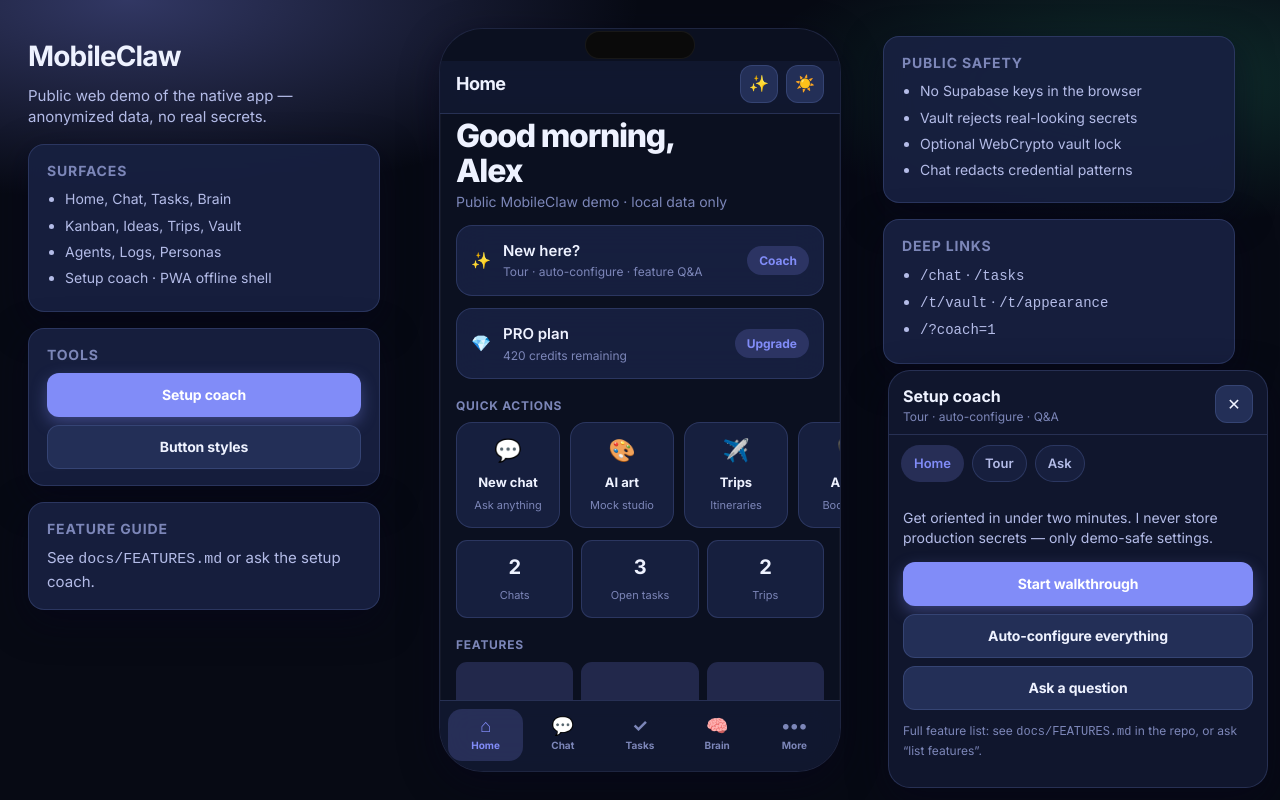
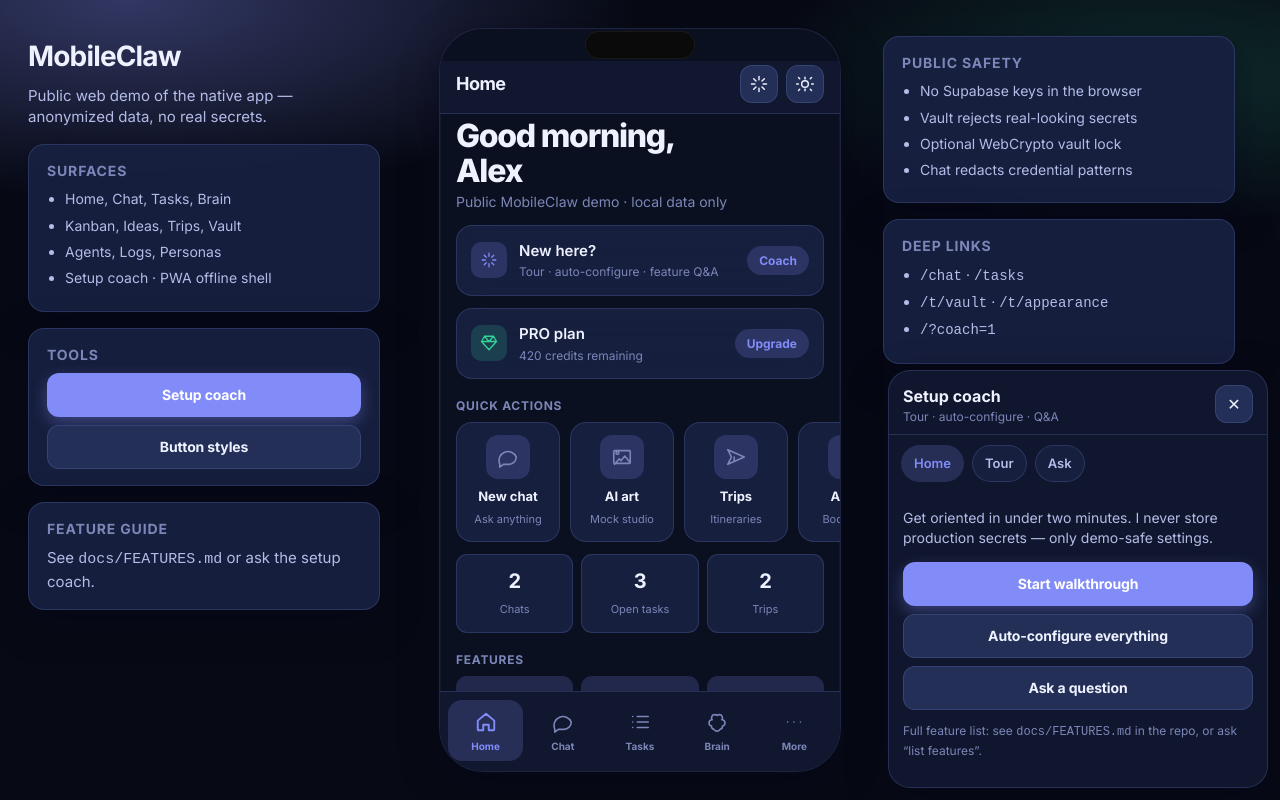
Before and after one commit to brianference/openclaw-one, a React (Vite) app: page / in a window 1280 px wide. Built offline with nearby package versions, Linux system fonts and the light colour scheme.

Commit message:
design: SVG icon system from ui-ux-pro-max — replace emoji chrome icons
Plugin findings: no emoji as structural icons. Add Lucide-style stroke icons for tabs, home tiles, more hub, coach FAB, theme toggle. IconBadge tiles, reduced-motion, design findings doc.

```diff
--- a/src/components/PhoneShell.tsx
+++ b/src/components/PhoneShell.tsx
@@ -1,13 +1,14 @@
 import type { ReactNode } from 'react'
 import type { ButtonStyle, TabId } from '../data/seed'
 import type { ThemeMode } from '../data/seed'
+import { Icon, TAB_ICONS } from './icons'
 
-const TABS: { id: TabId; label: string; icon: string }[] = [
-  { id: 'home', label: 'Home', icon: '⌂' },
-  { id: 'chat', label: 'Chat', icon: '💬' },
-  { id: 'tasks', label: 'Tasks', icon: '✓' },
-  { id: 'brain', label: 'Brain', icon: '🧠' },
-  { id: 'more', label: 'More', icon: '•••' },
+const TABS: { id: TabId; label: string }[] = [
+  { id: 'home', label: 'Home' },
+  { id: 'chat', label: 'Chat' },
+  { id: 'tasks', label: 'Tasks' },
+  { id: 'brain', label: 'Brain' },
+  { id: 'more', label: 'More' },
 ]
 
 const TITLES: Record<TabId, string> = {
@@ -31,7 +32,7 @@ export type PhoneShellProps = {
 }
 
 /**
- * iPhone-style chrome + desktop rails. No design-compare in primary nav.
+ * iPhone-style chrome + desktop rails. SVG icons (no emoji nav).
  */
 export function PhoneShell({
   tab,
@@ -67,12 +68,7 @@ export function PhoneShell({
         <div className="desktop-card">
           <h3>Tools</h3>
           {onOpenCoach ? (
-            <button
-              type="button"
-              className="btn"
-              style={{ width: '100%' }}
-              onClick={onOpenCoach}
-            >
+            <button type="button" className="btn" style={{ width: '100%' }} onClick={onOpenCoach}>
               Setup coach
             </button>
           ) : null}
@@ -104,7 +100,7 @@ export function PhoneShell({
           <div className="top-actions">
             {onOpenCoach ? (
               <button type="button" className="icon-btn" aria-label="Setup coach" onClick={onOpenCoach}>
-                ✨
+                <Icon name="sparkles" size={20} />
               </button>
             ) : null}
             <button
@@ -113,7 +109,7 @@ export function PhoneShell({
               aria-label="Toggle light and dark mode"
               onClick={onToggleTheme}
             >
-              {themeMode === 'dark' ? '☀️' : '🌙'}
+              <Icon name={themeMode === 'dark' ? 'sun' : 'moon'} size={20} />
             </button>
           </div>
         </header>
@@ -144,23 +140,26 @@ export function PhoneShell({
             }
           }}
         >
-          {TABS.map((t) => (
+          {TABS.map((t) => {
+            const active = tab === t.id
+            return (
               <button
                 key={t.id}
                 type="button"
                 role="tab"
-              className={`tab${tab === t.id ? ' is-active' : ''}`}
-              aria-selected={tab === t.id}
-              aria-current={tab === t.id ? 'page' : undefined}
-              tabIndex={tab === t.id ? 0 : -1}
+                className={`tab${active ? ' is-active' : ''}`}
+                aria-selected={active}
+                aria-current={active ? 'page' : undefined}
+                tabIndex={active ? 0 : -1}
                 onClick={() => onTabChange(t.id)}
               >
-              <span className="tab-ico" aria-hidden>
-                {t.icon}
+                <span className="tab-ico">
+                  <Icon name={TAB_ICONS[t.id]} size={22} strokeWidth={active ? 2.1 : 1.75} />
                 </span>
                 {t.label}
               </button>
-          ))}
+            )
+          })}
         </nav>
       </div>
 
--- a/src/components/SetupAssistant.tsx
+++ b/src/components/SetupAssistant.tsx
@@ -10,6 +10,7 @@ import {
 import { markAutoConfigured, patchSetup } from '../lib/store'
 import { useDemoStore } from '../lib/useDemoStore'
 import { redactSecrets } from '../lib/security'
+import { Icon } from './icons'
 
 export type SetupAssistantProps = {
   open: boolean
@@ -164,7 +165,7 @@ export function SetupAssistant({ open, onOpenChange, onNavigate }: SetupAssistan
           onClick={() => onOpenChange(true)}
           aria-label="Open setup coach"
         >
-          <span aria-hidden>✨</span>
+          <Icon name="sparkles" size={18} />
           Setup
           {!state.setup.walkthroughCompleted && !state.setup.coachDismissed ? (
             <span className="coach-dot" aria-hidden />
--- /dev/null
+++ b/src/components/icons.tsx
@@ -0,0 +1,136 @@
+/**
+ * Lucide-style stroke icons (24×24 viewBox).
+ * ui-ux-pro-max: no emoji as structural icons — vector only, one stroke language.
+ */
+
+export type IconName =
+  | 'home'
+  | 'chat'
+  | 'tasks'
+  | 'brain'
+  | 'more'
+  | 'sparkles'
+  | 'sun'
+  | 'moon'
+  | 'gem'
+  | 'image'
+  | 'plane'
+  | 'phone'
+  | 'shield'
+  | 'bolt'
+  | 'board'
+  | 'scroll'
+  | 'check'
+  | 'idea'
+  | 'masks'
+  | 'link'
+  | 'sliders'
+  | 'chevron'
+  | 'message'
+  | 'note'
+  | 'todo'
+  | 'research'
+  | 'all'
+
+export type IconProps = {
+  name: IconName
+  size?: number
+  className?: string
+  strokeWidth?: number
+  /** When true, parent supplies color via currentColor */
+  title?: string
+}
+
+const PATHS: Record<IconName, string> = {
+  home: 'M3 10.5 12 3l9 7.5V20a1 1 0 0 1-1 1h-5v-6H9v6H4a1 1 0 0 1-1-1v-9.5z',
+  chat: 'M21 12a8 8 0 0 1-8 8H7l-4 3v-3.5A8 8 0 1 1 21 12z',
+  tasks: 'M9 6h12M9 12h12M9 18h12M4 6h.01M4 12h.01M4 18h.01',
+  brain:
+    'M9.5 4a3.5 3.5 0 0 0-2.8 5.6A3.5 3.5 0 0 0 6 16.5c0 1.7 1.1 3.1 2.6 3.4.5 1.2 1.7 2.1 3.1 2.1h.6c1.4 0 2.6-.9 3.1-2.1 1.5-.3 2.6-1.7 2.6-3.4a3.5 3.5 0 0 0-.7-6.9A3.5 3.5 0 0 0 14.5 4c-.9 0-1.7.3-2.3.9A3.5 3.5 0 0 0 9.5 4z',
+  more: 'M5 12h.01M12 12h.01M19 12h.01',
+  sparkles: 'M12 3v4M12 17v4M3 12h4M17 12h4M5.6 5.6l2.8 2.8M15.6 15.6l2.8 2.8M18.4 5.6l-2.8 2.8M8.4 15.6l-2.8 2.8',
+  sun: 'M12 4v2M12 18v2M4 12H2M22 12h-2M5.6 5.6 4.2 4.2M19.8 19.8l-1.4-1.4M18.4 5.6l1.4-1.4M4.2 19.8l1.4-1.4M12 8a4 4 0 1 1 0 8 4 4 0 0 1 0-8z',
+  moon: 'M20 14.5A8.5 8.5 0 1 1 9.5 4 7 7 0 0 0 20 14.5z',
+  gem: 'M6 3h12l4 7-10 11L2 10 6 3zm0 0 6 7 6-7M2 10h20',
+  image: 'M4 5h16a1 1 0 0 1 1 1v12a1 1 0 0 1-1 1H4a1 1 0 0 1-1-1V6a1 1 0 0 1 1-1zm3 4a1.5 1.5 0 1 0 0-3 1.5 1.5 0 0 0 0 3zm13 8-5-6-4 5-2-2-5 6',
+  plane: 'M10 17 21 12 3 4l4 8-4 8 7-3zm0 0v-5',
+  phone: 'M7 3h4l1 4-2 1a12 12 0 0 0 5 5l1-2 4 1v4c0 1-1 2-2 2C10 18 6 14 6 5c0-1 1-2 1-2z',
+  shield: 'M12 3 4 6v6c0 5 3.5 8.5 8 10 4.5-1.5 8-5 8-10V6l-8-3z',
+  bolt: 'M13 2 4 14h7l-1 8 10-14h-7l0-6z',
+  board: 'M4 4h6v16H4V4zm10 0h6v10h-6V4z',
+  scroll: 'M8 4h9a2 2 0 0 1 2 2v12a1 1 0 0 1-1 1H8a3 3 0 0 1-3-3V7a3 3 0 0 1 3-3zm0 4h8M8 12h6',
+  check: 'M5 12.5 9.5 17 19 7',
+  idea: 'M9 18h6M10 21h4M12 3a6 6 0 0 0-3 11c.6.5 1 1.2 1 2h4c0-.8.4-1.5 1-2A6 6 0 0 0 12 3z',
+  masks: 'M7 8c0-2 2-4 5-4s5 2 5 4v3c0 3-2 5-5 5S7 14 7 11V8zm0 0C5 8 3 9 3 11s2 4 4 3m10-6c2 0 4 1 4 3s-2 4-4 3',
+  link: 'M10 13a5 5 0 0 0 7 0l2-2a5 5 0 0 0-7-7l-1 1M14 11a5 5 0 0 0-7 0l-2 2a5 5 0 0 0 7 7l1-1',
+  sliders: 'M4 6h10M18 6h2M4 12h4M12 12h8M4 18h12M20 18h0M14 4v4M8 10v4M16 16v4',
+  chevron: 'M9 6l6 6-6 6',
+  message: 'M21 12a8 8 0 0 1-8 8H7l-4 3v-3.5A8 8 0 1 1 21 12z',
+  note: 'M7 3h8l4 4v14H7V3zm8 0v4h4M9 12h6M9 16h4',
+  todo: 'M9 12l2 2 4-4M7 4h10a2 2 0 0 1 2 2v12a2 2 0 0 1-2 2H7a2 2 0 0 1-2-2V6a2 2 0 0 1 2-2z',
+  research: 'M10 18a7 7 0 1 1 0-14 7 7 0 0 1 0 14zm5-2 5 5',
+  all: 'M4 6h16M4 12h16M4 18h10',
+}
+
+/**
+ * Stroke icon — uses currentColor so theme tokens drive color.
+ */
+export function Icon({ name, size = 22, className, strokeWidth = 1.75, title }: IconProps) {
+  const d = PATHS[name]
+  return (
+    <svg
+      className={className}
+      width={size}
+      height={size}
+      viewBox="0 0 24 24"
+      fill="none"
+      stroke="currentColor"
+      strokeWidth={strokeWidth}
+      strokeLinecap="round"
+      strokeLinejoin="round"
+      aria-hidden={title ? undefined : true}
+      role={title ? 'img' : undefined}
+    >
+      {title ? <title>{title}</title> : null}
+      <path d={d} />
+    </svg>
+  )
+}
+
+/** Icon in a soft primary tile (home features / more rows). */
+export function IconBadge({
+  name,
+  tone = 'primary',
+}: {
+  name: IconName
+  tone?: 'primary' | 'accent' | 'success' | 'warn' | 'muted'
+}) {
+  return (
+    <span className={`icon-badge icon-badge--${tone}`} aria-hidden>
+      <Icon name={name} size={18} />
+    </span>
+  )
+}
+
+export const TAB_ICONS: Record<string, IconName> = {
+  home: 'home',
+  chat: 'chat',
+  tasks: 'tasks',
+  brain: 'brain',
+  more: 'more',
+}
+
+export const HUB_ICONS: Record<string, IconName> = {
+  kanban: 'board',
+  ideas: 'idea',
+  trips: 'plane',
+  vault: 'shield',
+  agents: 'bolt',
+  logs: 'scroll',
+  personas: 'masks',
+  art: 'image',
+  phone: 'phone',
+  paywall: 'gem',
+  connection: 'link',
+  appearance: 'sliders',
+}
--- a/src/components/screens/HomeScreen.tsx
+++ b/src/components/screens/HomeScreen.tsx
@@ -1,5 +1,6 @@
 import { useDemoStore } from '../../lib/useDemoStore'
 import type { MoreView, TabId } from '../../data/seed'
+import { Icon, IconBadge } from '../icons'
 
 export type HomeScreenProps = {
   onOpenTab: (tab: TabId) => void
@@ -16,6 +17,7 @@ function greeting(): string {
 
 /**
  * MobileClaw Home — greeting, plan, quick actions, stats, feature grid.
+ * Icons: SVG (ui-ux-pro-max: no emoji as structural icons).
  */
 export function HomeScreen({ onOpenTab, onOpenMore, onOpenCoach }: HomeScreenProps) {
   const s = useDemoStore()
@@ -37,7 +39,7 @@ export function HomeScreen({ onOpenTab, onOpenMore, onOpenCoach }: HomeScreenPro
           style={{ marginBottom: 12, width: 'calc(100% - 32px)', cursor: 'pointer' }}
           onClick={onOpenCoach}
         >
-          <span aria-hidden>✨</span>
+          <IconBadge name="sparkles" />
           <div style={{ flex: 1, textAlign: 'left' }}>
             <p className="row-title" style={{ margin: 0 }}>
               New here?
@@ -51,7 +53,7 @@ export function HomeScreen({ onOpenTab, onOpenMore, onOpenCoach }: HomeScreenPro
       ) : null}
 
       <div className="banner">
-        <span aria-hidden>💎</span>
+        <IconBadge name="gem" tone="accent" />
         <div style={{ flex: 1 }}>
           <p className="row-title" style={{ margin: 0 }}>
             {s.user.tier.toUpperCase()} plan
@@ -66,27 +68,37 @@ export function HomeScreen({ onOpenTab, onOpenMore, onOpenCoach }: HomeScreenPro
       <p className="section">Quick actions</p>
       <div className="h-scroll">
         <button type="button" className="tile" onClick={() => onOpenTab('chat')}>
-          <span className="emoji">💬</span>
+          <span className="tile-ico">
+            <Icon name="chat" size={22} />
+          </span>
           <strong>New chat</strong>
           <span>Ask anything</span>
         </button>
         <button type="button" className="tile" onClick={() => onOpenMore('art')}>
-          <span className="emoji">🎨</span>
+          <span className="tile-ico">
+            <Icon name="image" size={22} />
+          </span>
           <strong>AI art</strong>
           <span>Mock studio</span>
         </button>
         <button type="button" className="tile" onClick={() => onOpenMore('trips')}>
-          <span className="emoji">✈️</span>
+          <span className="tile-ico">
+            <Icon name="plane" size={22} />
+          </span>
           <strong>Trips</strong>
           <span>Itineraries</span>
         </button>
         <button type="button" className="tile" onClick={() => onOpenMore('phone')}>
-          <span className="emoji">📞</span>
+          <span className="tile-ico">
+            <Icon name="phone" size={22} />
+          </span>
           <strong>AI call</strong>
           <span>Book table</span>
         </button>
         <button type="button" className="tile" onClick={() => onOpenMore('vault')}>
-          <span className="emoji">🛡️</span>
+          <span className="tile-ico">
+            <Icon name="shield" size={22} />
+          </span>
           <strong>Vault</strong>
           <span>Demo secrets</span>
         </button>
@@ -110,29 +122,29 @@ export function HomeScreen({ onOpenTab, onOpenMore, onOpenCoach }: HomeScreenPro
       <p className="section">Features</p>
       <div className="grid3">
         <button type="button" className="f-tile" onClick={() => onOpenTab('brain')}>
-          🧠<br />
-          Brain
+          <Icon name="brain" size={24} />
+          <span>Brain</span>
         </button>
         <button type="button" className="f-tile" onClick={() => onOpenMore('vault')}>
-          🛡️<br />
-          Vault
+          <Icon name="shield" size={24} />
+          <span>Vault</span>
         </button>
         <button type="button" className="f-tile" onClick={() => onOpenTab('tasks')}>
-          ✅<br />
-          Tasks
+          <Icon name="check" size={24} />
+          <span>Tasks</span>
         </button>
         <button type="button" className="f-tile" onClick={() => onOpenMore('agents')}>
           <span className="badge">Pro</span>
-          ⚡<br />
-          Agents
+          <Icon name="bolt" size={24} />
+          <span>Agents</span>
         </button>
         <button type="button" className="f-tile" onClick={() => onOpenMore('kanban')}>
-          📋<br />
-          Kanban
+          <Icon name="board" size={24} />
+          <span>Kanban</span>
         </button>
         <button type="button" className="f-tile" onClick={() => onOpenMore('logs')}>
-          📜<br />
-          Logs
+          <Icon name="scroll" size={24} />
+          <span>Logs</span>
         </button>
       </div>
 
@@ -140,12 +152,14 @@ export function HomeScreen({ onOpenTab, onOpenMore, onOpenCoach }: HomeScreenPro
       <div className="card">
         {s.conversations.slice(0, 4).map((c) => (
           <button key={c.id} type="button" className="row" onClick={() => onOpenTab('chat')}>
-            <span className="row-ico">💬</span>
+            <IconBadge name="message" />
             <span>
               <p className="row-title">{c.title}</p>
               <p className="row-sub">{new Date(c.updatedAt).toLocaleDateString()}</p>
             </span>
-            <span className="chev">›</span>
+            <span className="chev">
+              <Icon name="chevron" size={18} />
+            </span>
           </button>
         ))}
       </div>
@@ -154,7 +168,9 @@ export function HomeScreen({ onOpenTab, onOpenMore, onOpenCoach }: HomeScreenPro
       <div className="h-scroll">
         {s.trips.map((t) => (
           <button key={t.id} type="button" className="tile" onClick={() => onOpenMore('trips')}>
-            <span className="emoji">{t.emoji}</span>
+            <span className="tile-ico">
+              <Icon name="plane" size={22} />
+            </span>
             <strong>{t.title}</strong>
             <span>{t.destination}</span>
           </button>
--- a/src/components/screens/MoreScreen.tsx
+++ b/src/components/screens/MoreScreen.tsx
@@ -34,6 +34,7 @@ import {
   markVaultLocked,
   unlockVaultPayload,
 } from '../../lib/vaultCrypto'
+import { HUB_ICONS, Icon, IconBadge } from '../icons'
 
 export type MoreScreenProps = {
   view: MoreView
@@ -41,19 +42,19 @@ export type MoreScreenProps = {
   onOpenCoach?: () => void
 }
 
-const HUB: { view: MoreView; icon: string; title: string; sub: string }[] = [
-  { view: 'kanban', icon: '📋', title: 'Kanban', sub: 'Drag cards between columns' },
-  { view: 'ideas', icon: '💡', title: 'Ideas', sub: 'Capture & cycle status' },
-  { view: 'trips', icon: '✈️', title: 'Trips', sub: 'Itineraries' },
-  { view: 'vault', icon: '🛡️', title: 'Vault', sub: 'Demo secrets + optional lock' },
-  { view: 'agents', icon: '⚡', title: 'Agents', sub: 'Ping simulated fleet' },
-  { view: 'logs', icon: '📜', title: 'Logs', sub: 'Local activity stream' },
-  { view: 'personas', icon: '🎭', title: 'Personas', sub: 'Built-in assistants' },
-  { view: 'art', icon: '🎨', title: 'AI Art', sub: 'Mock generation' },
-  { view: 'phone', icon: '📞', title: 'Phone booking', sub: 'Mock reservation' },
-  { view: 'paywall', icon: '💎', title: 'Plans', sub: 'Subscription UI' },
-  { view: 'connection', icon: '🔗', title: 'Connection', sub: 'Safe endpoints' },
-  { view: 'appearance', icon: '🎛️', title: 'Appearance', sub: '3 button systems' },
+const HUB: { view: MoreView; title: string; sub: string }[] = [
+  { view: 'kanban', title: 'Kanban', sub: 'Drag cards between columns' },
+  { view: 'ideas', title: 'Ideas', sub: 'Capture & cycle status' },
+  { view: 'trips', title: 'Trips', sub: 'Itineraries' },
+  { view: 'vault', title: 'Vault', sub: 'Demo secrets + optional lock' },
+  { view: 'agents', title: 'Agents', sub: 'Ping simulated fleet' },
+  { view: 'logs', title: 'Logs', sub: 'Local activity stream' },
+  { view: 'personas', title: 'Personas', sub: 'Built-in assistants' },
+  { view: 'art', title: 'AI Art', sub: 'Mock generation' },
+  { view: 'phone', title: 'Phone booking', sub: 'Mock reservation' },
+  { view: 'paywall', title: 'Plans', sub: 'Subscription UI' },
+  { view: 'connection', title: 'Connection', sub: 'Safe endpoints' },
+  { view: 'appearance', title: 'Appearance', sub: '3 button systems' },
 ]
 
 type CreateKind = 'kanban' | 'idea' | 'trip' | 'vault' | 'agent' | 'art' | 'phone' | null
@@ -184,25 +185,29 @@ export function MoreScreen({ view, onView, onOpenCoach }: MoreScreenProps) {
               background: 'var(--surface)',
             }}
           >
-            <span aria-hidden>✨</span>
+            <IconBadge name="sparkles" />
             <div style={{ flex: 1, textAlign: 'left' }}>
               <p className="row-title" style={{ margin: 0 }}>
                 Setup coach
               </p>
               <p className="row-sub">Tour, auto-configure, and feature Q&A</p>
             </div>
-            <span className="chev">›</span>
+            <span className="chev">
+              <Icon name="chevron" size={18} />
+            </span>
           </button>
         ) : null}
         <div className="card">
           {HUB.map((item) => (
             <button key={item.view} type="button" className="row" onClick={() => onView(item.view)}>
-              <span className="row-ico">{item.icon}</span>
+              <IconBadge name={HUB_ICONS[item.view] || 'more'} />
               <span>
                 <p className="row-title">{item.title}</p>
                 <p className="row-sub">{item.sub}</p>
               </span>
-              <span className="chev">›</span>
+              <span className="chev">
+                <Icon name="chevron" size={18} />
+              </span>
             </button>
           ))}
         </div>
--- a/src/styles.css
+++ b/src/styles.css
@@ -442,9 +442,57 @@ a { color: var(--primary); }
   border: var(--hairline); background: var(--surface);
   text-align: center; cursor: pointer; color: inherit;
 }
-.tile .emoji { font-size: 22px; display: block; margin-bottom: 6px; }
+.tile .emoji,
+.tile-ico {
+  display: flex;
+  align-items: center;
+  justify-content: center;
+  width: 44px;
+  height: 44px;
+  margin: 0 auto 8px;
+  border-radius: 12px;
+  background: var(--primary-soft);
+  color: var(--primary);
+}
 .tile strong { display: block; font-size: 13px; }
 .tile span { font-size: 11px; color: var(--text-muted); }
+
+.icon-badge {
+  width: 36px;
+  height: 36px;
+  border-radius: 10px;
+  display: inline-flex;
+  align-items: center;
+  justify-content: center;
+  flex-shrink: 0;
+  background: var(--primary-soft);
+  color: var(--primary);
+}
+.icon-badge--accent {
+  background: color-mix(in srgb, var(--accent) 18%, transparent);
+  color: var(--accent);
+}
+.icon-badge--success {
+  background: color-mix(in srgb, var(--success) 18%, transparent);
+  color: var(--success);
+}
+.icon-badge--warn {
+  background: color-mix(in srgb, var(--warning) 18%, transparent);
+  color: var(--warning);
+}
+.icon-badge--muted {
+  background: var(--surface2);
+  color: var(--text-dim);
+}
+
+.tab-ico {
+  display: flex;
+  align-items: center;
+  justify-content: center;
+  width: 28px;
+  height: 28px;
+}
+.tab-ico svg { display: block; }
 
 .stats {
   display: grid; grid-template-columns: repeat(3, 1fr); gap: 8px;
@@ -463,9 +511,46 @@ a { color: var(--primary); }
 }
 .f-tile {
   aspect-ratio: 1; border: none; border-radius: var(--radius-sm);
-  background: var(--primary-soft); color: var(--text);
+  background: var(--primary-soft);
+  color: var(--text);
   display: flex; flex-direction: column; align-items: center; justify-content: center;
-  gap: 6px; cursor: pointer; font-size: 12px; font-weight: 600; position: relative;
+  gap: 8px; cursor: pointer; font-size: 12px; font-weight: 600; position: relative;
+  min-height: 88px;
+}
+.f-tile svg { color: var(--primary); }
+.f-tile span {
+  color: var(--text);
+  font-size: 12px;
+  font-weight: 600;
+}
+
+.row-ico {
+  width: 36px;
+  height: 36px;
+  border-radius: 10px;
+  display: flex;
+  align-items: center;
+  justify-content: center;
+  background: var(--primary-soft);
+  color: var(--primary);
+  flex-shrink: 0;
+}
+
+.chev {
+  margin-left: auto;
+  display: inline-flex;
+  align-items: center;
+  color: var(--text-muted);
+}
+
+@media (prefers-reduced-motion: reduce) {
+  *,
+  *::before,
+  *::after {
+    animation-duration: 0.01ms !important;
+    animation-iteration-count: 1 !important;
+    transition-duration: 0.01ms !important;
+  }
 }
 .badge {
   position: absolute; top: 6px; right: 6px; font-size: 9px; font-weight: 800;
```
Also changed, not shown: 1 other file (tests, documents, lock files or other folders). Lines whose indentation alone changed are shown as unchanged.
